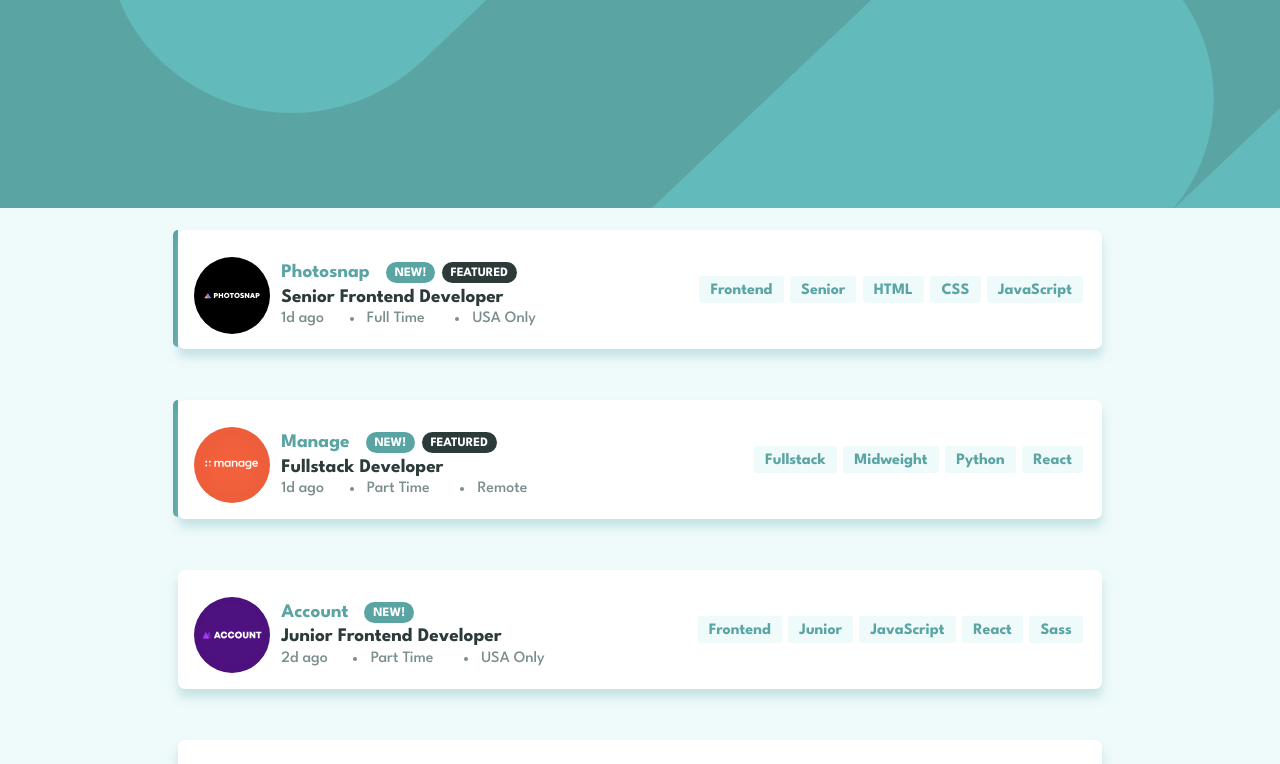
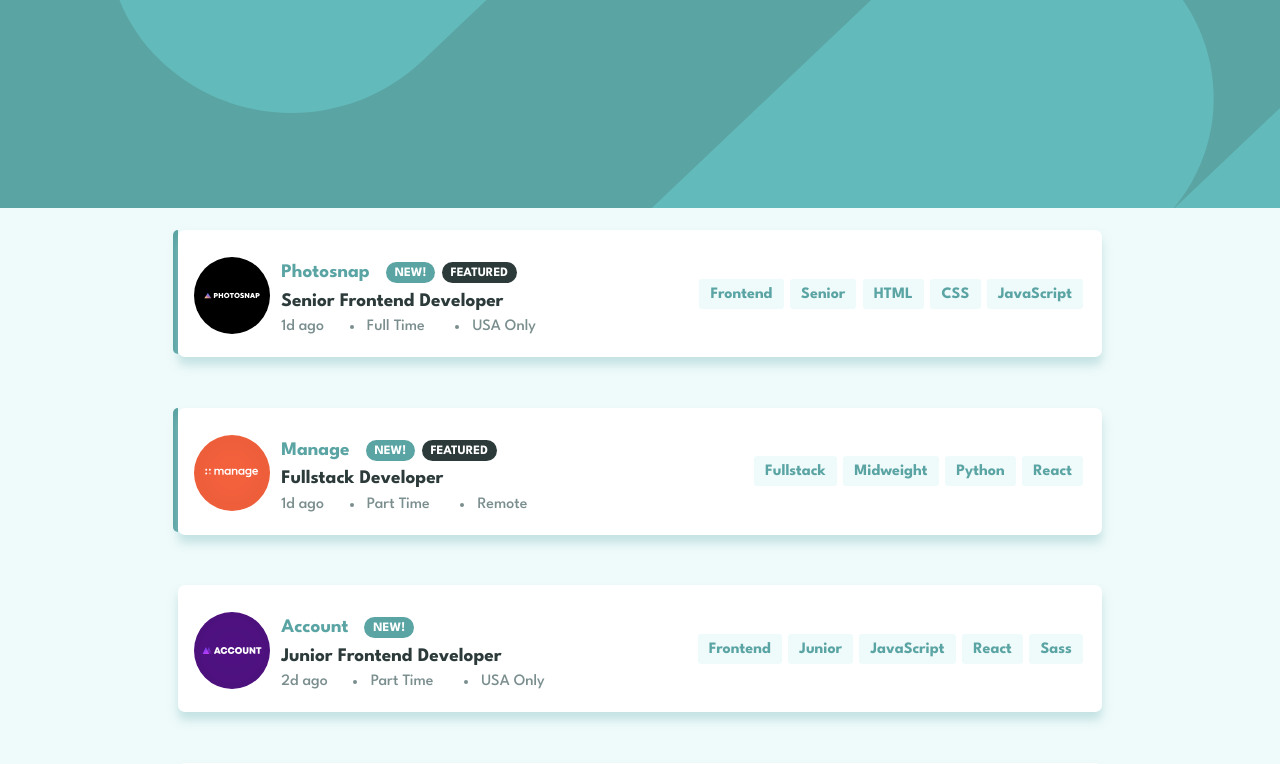
Before and after one commit to nelsonleone/Job-Listing-Master-REACT, a React (Vite) app: page / in a window 1280 px wide. Shown: the top 764 px of the page. Built offline with nearby package versions, Linux system fonts and the light colour scheme.

Commit message:
Update index.css

```diff
--- a/src/index.css
+++ b/src/index.css
@@ -273,7 +273,7 @@ button:focus{
     margin:0;
   }
   .job-position{
-    margin-block:.3em;
+    margin-block:.5em;
   }
   .job-data-container img{
     top:1.7em;
@@ -291,7 +291,7 @@ button:focus{
     padding-left:0;
   }
   .tag-section button{
-    padding-block:.4em;
+    padding-block:.5em;
   }
   .chosen-tags{
     max-height:8rem;
```
